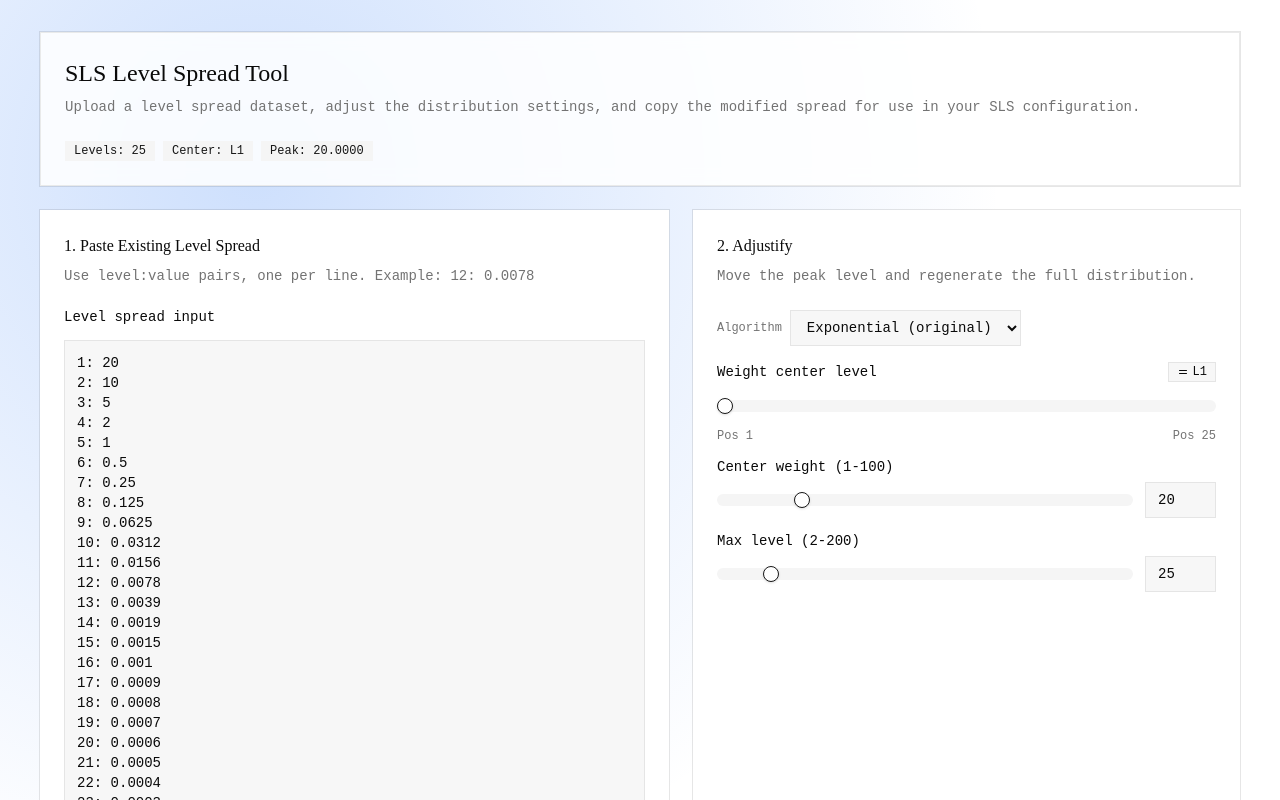
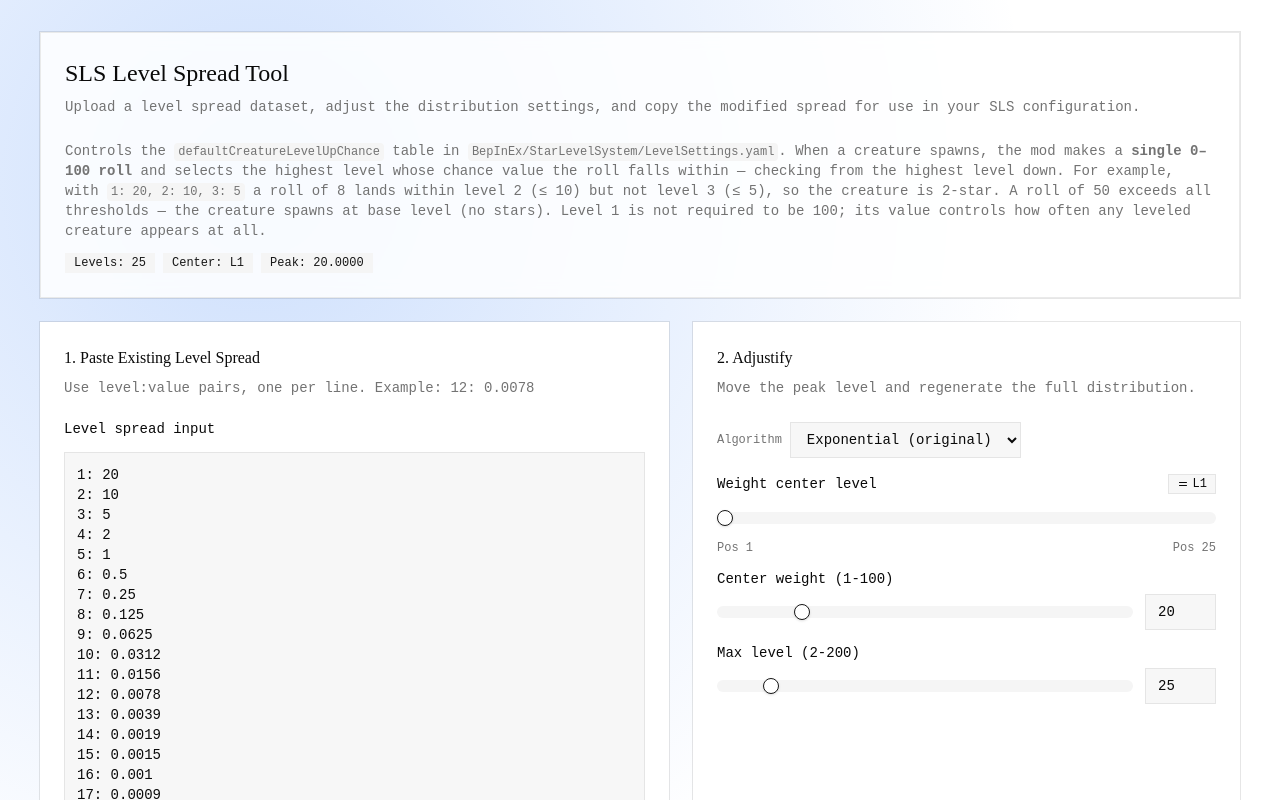
Before and after one commit to dsthedev/slslevelspreadtool, a React (Vite) app: page / in a window 1280 px wide. Shown: the top 800 px of the page. Built offline with nearby package versions, Linux system fonts and the light colour scheme.

Commit message:
feat: enhance card content with detailed description for level spread dataset controls

```diff
--- a/src/App.tsx
+++ b/src/App.tsx
@@ -151,11 +151,27 @@ export function App() {
               Upload a level spread dataset, adjust the distribution settings, and copy the modified spread for use in your SLS configuration.
             </CardDescription>
           </CardHeader>
-          <CardContent className="flex flex-wrap items-center gap-2">
-            <Badge variant="secondary">Levels: {sourceEntries.length}</Badge>
-            <Badge variant="secondary">Center: L{selectedLevel ?? "-"}</Badge>
-            <Badge variant="secondary">Peak: {peakValue.toFixed(4)}</Badge>
-            {error ? <Badge variant="destructive">{error}</Badge> : null}
+          <CardContent className="space-y-3">
+            <p className="text-sm text-muted-foreground">
+              Controls the{" "}
+              <code className="rounded bg-muted px-1 py-0.5 font-mono text-xs">
+                defaultCreatureLevelUpChance
+              </code>{" "}
+              table in{" "}
+              <code className="rounded bg-muted px-1 py-0.5 font-mono text-xs">
+                BepInEx/StarLevelSystem/LevelSettings.yaml
+              </code>
+              . When a creature spawns, the mod makes a <strong>single 0–100 roll</strong> and selects the highest level whose chance value the roll falls within — checking from the highest level down.
+              For example, with{" "}
+              <code className="rounded bg-muted px-1 py-0.5 font-mono text-xs">1: 20, 2: 10, 3: 5</code>
+              {" "}a roll of 8 lands within level 2 (≤ 10) but not level 3 (≤ 5), so the creature is 2-star. A roll of 50 exceeds all thresholds — the creature spawns at base level (no stars). Level 1 is not required to be 100; its value controls how often any leveled creature appears at all.
+            </p>
+            <div className="flex flex-wrap items-center gap-2">
+              <Badge variant="secondary">Levels: {sourceEntries.length}</Badge>
+              <Badge variant="secondary">Center: L{selectedLevel ?? "-"}</Badge>
+              <Badge variant="secondary">Peak: {peakValue.toFixed(4)}</Badge>
+              {error ? <Badge variant="destructive">{error}</Badge> : null}
+            </div>
           </CardContent>
         </Card>
 
```
